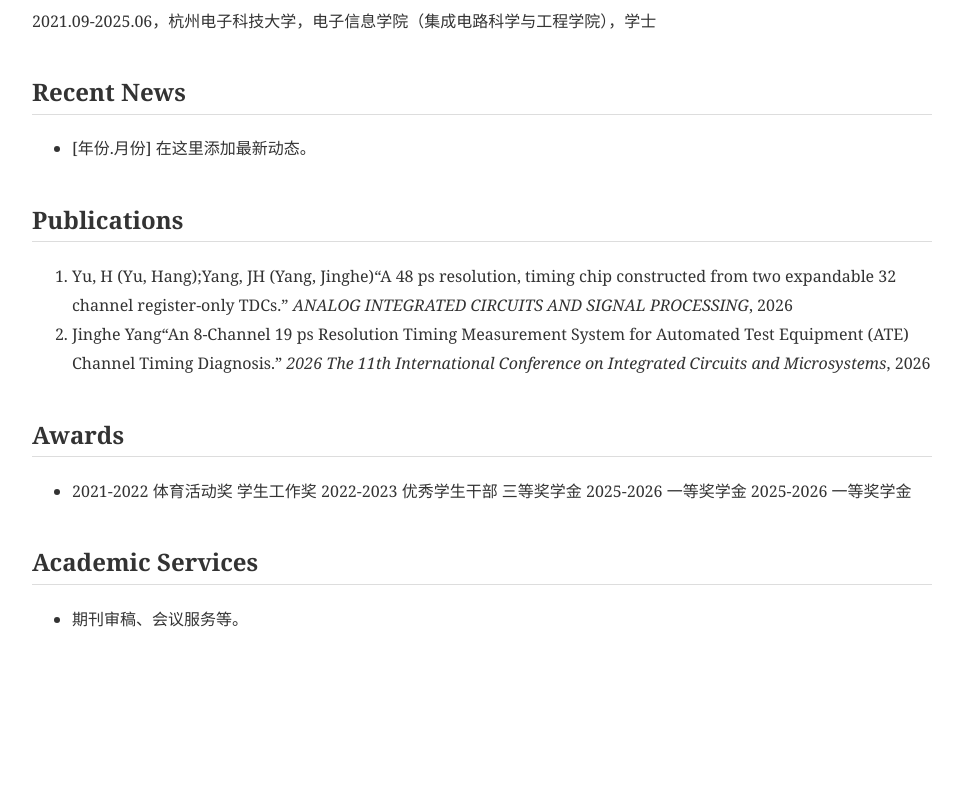
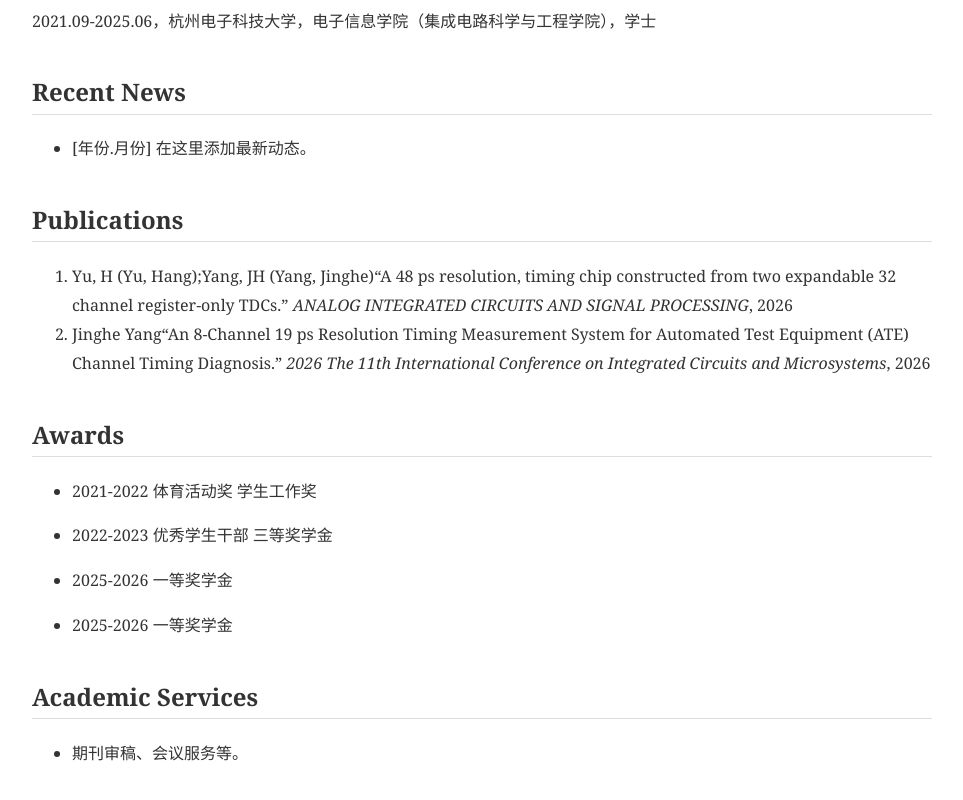
Before and after one commit to Freedom-jh/Freedom-jh.github.io, a plain HTML site: page index.html in a window 1280 px wide. Shown: the part 425-1225 px from the top of the page, without its empty margins (158-1121 px from the left). Before the commit the page ends 1098 px from the top, so only its background shows below. Drawn offline with Linux system fonts and the light colour scheme.

Commit message:
Update index.html

```diff
--- a/index.html
+++ b/index.html
@@ -49,11 +49,10 @@ Diagnosis.” <i>2026 The 11th International Conference on Integrated Circuits a
   </ol>
 
   <h2 id="awards">Awards</h2>
-  <ul><li>2021-2022 体育活动奖 学生工作奖
-          2022-2023 优秀学生干部 三等奖学金
-          2025-2026 一等奖学金
-          2025-2026 一等奖学金
-  </li></ul>
+  <ul><li>2021-2022 体育活动奖 学生工作奖   </li></ul>
+  <ul><li>2022-2023 优秀学生干部 三等奖学金 </li></ul>
+  <ul><li>2025-2026 一等奖学金             </li></ul>
+  <ul><li>2025-2026 一等奖学金             </li></ul>
 
   <h2 id="services">Academic Services</h2>
   <ul><li>期刊审稿、会议服务等。</li></ul>
```
